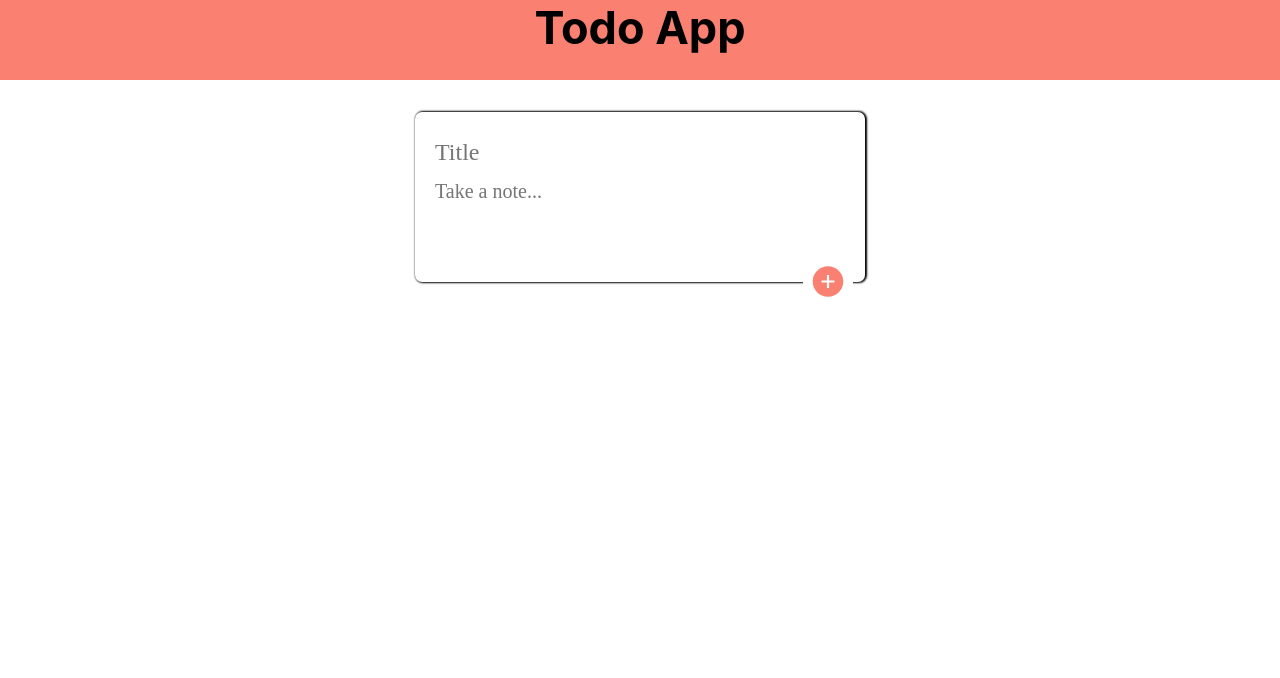
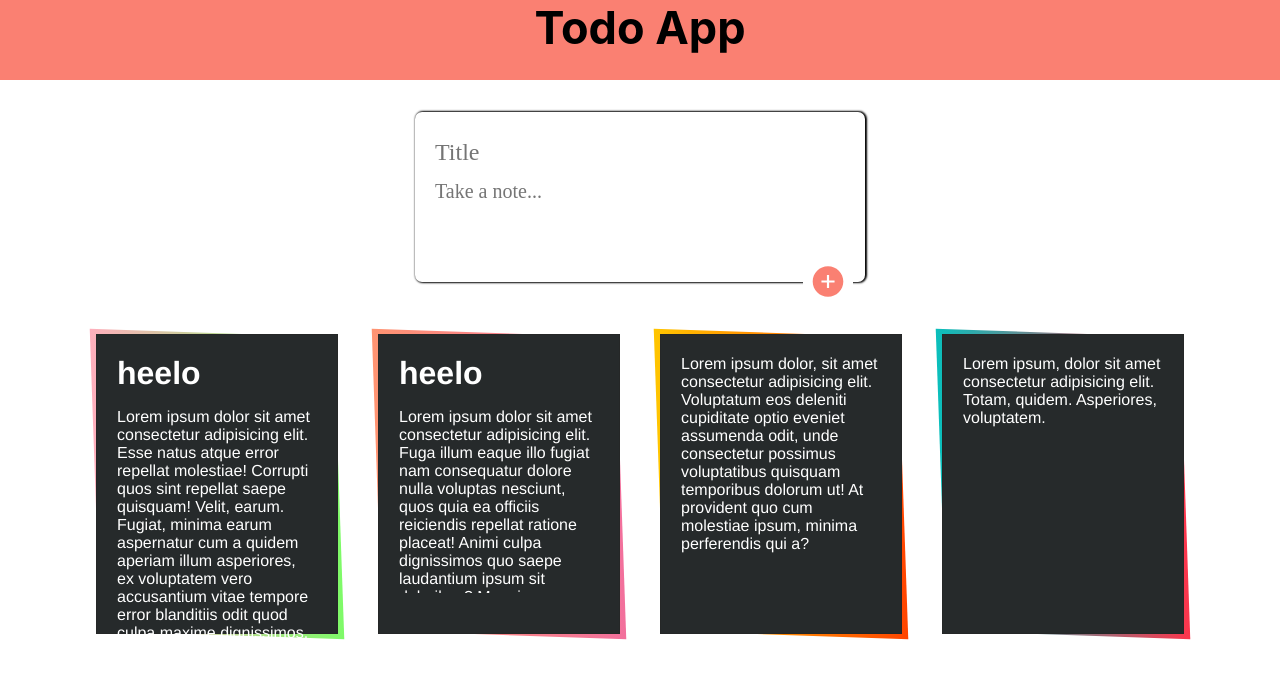
Before and after one commit to ShivanshuKumarPrajapati/Todo-App, a React (Create React App) app in the folder frontend/: page / in a window 1280 px wide. Shown: the top 678 px of the page. Built offline with nearby package versions, Linux system fonts and the light colour scheme.

Commit message:
saved note layout

```diff
--- a/frontend/src/App.js
+++ b/frontend/src/App.js
@@ -1,11 +1,13 @@
 import './App.css';
 import Header from './component/header/Header'
 import CreateNote from './component/CreateNote/CreateNote'
+import SavedNote from './component/savedNote/SavedNote';
 function App() {
   return (
     <div className="App">
       <Header />
-      <CreateNote/>
+      <CreateNote />
+      <SavedNote/>
     </div>
   );
 }
--- a/frontend/src/component/CreateNote/CreateNote.css
+++ b/frontend/src/component/CreateNote/CreateNote.css
@@ -8,6 +8,7 @@
     padding:1em;
     box-shadow: 1px 0.1px 2px 1px black;
     border-radius: 7px;
+    margin-bottom: 2em;
 }
 
 
--- a/frontend/src/component/CreateNote/CreateNote.js
+++ b/frontend/src/component/CreateNote/CreateNote.js
@@ -6,7 +6,7 @@ import './CreateNote.css';
 function CreateNote() {
 
     const handleClick = () => {
-        console.log("sakshi");
+        console.log("hello");
     }
     return (
         <div className='CreateNote'>
--- /dev/null
+++ b/frontend/src/component/savedNote/SavedNote.css
@@ -0,0 +1,141 @@
+.tilesWrap {
+display: flex;
+flex-wrap: wrap;
+justify-content: center;
+align-items: center;
+
+}
+
+.tilesWrap h1{
+	margin-bottom: .5em;
+}
+.tilesWrap li {
+	display: grid;
+    grid-template-columns: minmax(150px,200px);
+	padding: 20px 20px 40px;
+	position: relative;
+	vertical-align: top;
+	margin: 20px;
+    margin-left: 20px;
+    float: left;
+	font-family: 'helvetica', san-serif;
+	min-height: 25vh;
+	background: #262a2b;
+	border: 1px solid #252727;
+	text-align: left;
+	height: 300px;
+	color: white;
+
+}
+
+
+
+.tilesWrap li:before {
+	content: '';
+	position: absolute;
+	top: -2px;
+	left: -2px;
+	right: -2px;
+	bottom: -2px;
+	z-index: -1;
+	background: #fff;
+	transform: skew(2deg, 2deg);
+
+}
+
+.tilesWrap p{
+	overflow-y: auto;
+	overflow-x: hidden;
+}
+.tilesWrap li button {
+	background: transparent;
+	border: 1px solid #b7b7b7;
+	padding: 0px;
+	margin-left: 50%;
+    margin-bottom: 145%;
+	color: #b7b7b7;
+	border-radius: 3px;
+	position: relative;
+	transition: all 0.3s ease-in-out;
+	transform: translateY(-40px);
+	opacity: 1;
+	cursor: pointer;
+	overflow: hidden;
+}
+.tilesWrap li button:before {
+	content: '';
+	position: absolute;
+	height: 100%;
+	width: 120%;
+	background: #b7b7b7;
+	top: 0;
+	opacity: 0;
+	left: -140px;
+	border-radius: 0 20px 20px 0;
+	z-index: -1;
+	transition: all 0.3s ease-in-out;
+
+}
+.tilesWrap li:hover button {
+	transform: translateY(5px);
+	opacity: 1;
+}
+.tilesWrap li button:hover {
+	color: #262a2b;
+}
+.tilesWrap li button:hover:before {
+	left: 0;
+	opacity: 1;
+}
+
+
+
+::-webkit-scrollbar{
+	position: relative;
+    width: 5px;
+	height: 3px;
+	display: none;
+}
+::-webkit-scrollbar-track{
+	display: none;
+}
+::-webkit-scrollbar-thumb{
+    background: linear-gradient(transparent, #00e1ff);
+    border-radius: 5px;
+}
+::-webkit-scrollbar-thumb:hover{
+    background: linear-gradient(transparent, #f700ff);
+}
+
+.tilesWrap li:hover ::-webkit-scrollbar{
+	display:block;
+	position: relative;
+}
+
+.tilesWrap li:nth-child(4n+1):before {
+background: #7efa68;
+background: -webkit-linear-gradient(to right, #FFAFBD, #7efa68);
+background: linear-gradient(to right, #FFAFBD, #7efa68);
+}
+.tilesWrap li:nth-child(4n+2):before {
+background: #f2709c;
+background: -webkit-linear-gradient(to right, #ff9472, #f2709c);
+background: linear-gradient(to right, #ff9472, #f2709c);
+}
+.tilesWrap li:nth-child(4n+3):before {
+background: orangered;
+background: -webkit-linear-gradient(to right, #ffc500, orangered);
+background: linear-gradient(to right, #ffc500,orangered );
+}
+.tilesWrap li:nth-child(4n):before {
+background: #FC354C;
+background: -webkit-linear-gradient(to right, #0ABFBC, #FC354C);
+background: linear-gradient(to right, #0ABFBC, #FC354C);
+}
+
+@media screen and (max-width: 692px) {
+    .tilesWrap {
+        margin: 15px;
+        margin-left: 20px;
+    }
+}
--- a/frontend/src/component/savedNote/SavedNote.js
+++ b/frontend/src/component/savedNote/SavedNote.js
@@ -1,9 +1,54 @@
 import React from 'react'
+import Note from './noteList'
+
+import './SavedNote.css';
 
 function SavedNote() {
   return (
-    <div>SavedNote</div>
-  )
+    <div>
+      <ul className="tilesWrap">
+        <li>
+          {/* <Note /> */}
+          <h1>heelo</h1>
+          Lorem ipsum dolor sit amet consectetur adipisicing elit. Esse natus
+          atque error repellat molestiae! Corrupti quos sint repellat saepe
+          quisquam! Velit, earum. Fugiat, minima earum aspernatur cum a quidem
+          aperiam illum asperiores, ex voluptatem vero accusantium vitae tempore
+          error blanditiis odit quod culpa maxime dignissimos.
+        </li>
+        <li>
+          <h1>heelo</h1>
+          <p>
+            Lorem ipsum dolor sit amet consectetur adipisicing elit. Fuga illum
+            eaque illo fugiat nam consequatur dolore nulla voluptas nesciunt,
+            quos quia ea officiis reiciendis repellat ratione placeat! Animi
+            culpa dignissimos quo saepe laudantium ipsum sit doloribus? Magni
+            assumenda expedita tenetur amet. A, itaque sed quos recusandae optio
+            quo maiores illum vitae architecto voluptas, modi error nobis
+            veritatis, ipsam ex soluta ab saepe esse! Voluptatem accusantium
+            sunt pariatur ut, delectus necessitatibus amet in dolore, mollitia
+            ab maiores veniam commodi obcaecati reiciendis, autem deleniti
+            incidunt eius enim neque. Blanditiis, quia rerum. Distinctio
+            pariatur fugit vitae rerum beatae molestiae similique laboriosam
+            voluptatum, velit explicabo, quam quae corrupti obcaecati. Aut quia
+            earum assumenda veritatis aliquam consequatur illo, delectus
+            necessitatibus labore fuga dicta sunt voluptates at blanditiis
+            error.
+          </p>
+        </li>
+        <li>
+          Lorem ipsum dolor, sit amet consectetur adipisicing elit. Voluptatum
+          eos deleniti cupiditate optio eveniet assumenda odit, unde consectetur
+          possimus voluptatibus quisquam temporibus dolorum ut! At provident quo
+          cum molestiae ipsum, minima perferendis qui a?
+        </li>
+        <li>
+          Lorem ipsum, dolor sit amet consectetur adipisicing elit. Totam,
+          quidem. Asperiores, voluptatem.
+        </li>
+      </ul>
+    </div>
+  );
 }
 
 export default SavedNote
--- /dev/null
+++ b/frontend/src/component/savedNote/noteList.js
@@ -0,0 +1,14 @@
+import React from 'react'
+import { FaEdit, FaTrash } from "react-icons/fa";
+
+function noteList() {
+    return (
+        <div>
+            <h1>hello</h1>
+            <p>Lorem ipsum dolor sit amet consectetur adipisicing elit. Consequuntur deleniti magni nesciunt iste tempore minima sint illum! Necessitatibus, consequatur accusamus.</p>
+            <button><FaEdit/></button>
+        </div>
+    )
+}
+
+export default noteList
```
Also changed, not shown: frontend/src/component/savedNote/note.css (added).
